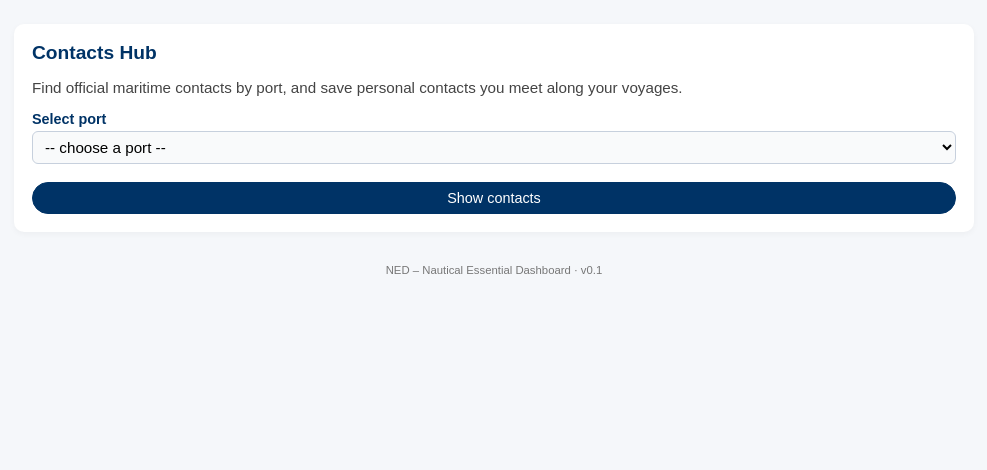
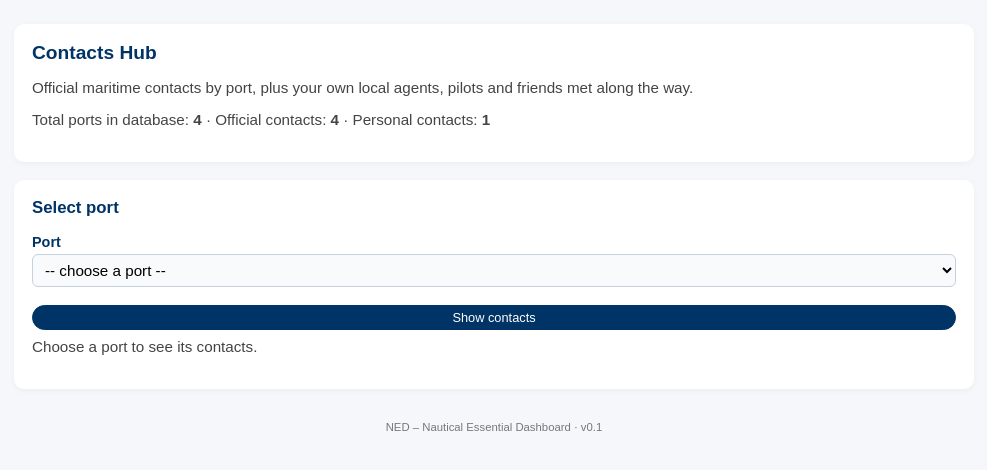
Before and after one commit to NVO01-95/NED-, a Flask app: page /contacts in a window 1280 px wide. Shown: the part 122-592 px from the top of the page, without its empty margins (146-1133 px from the left). Run offline with Flask 3, Linux system fonts and the light colour scheme.

Commit message:
Small steps

```diff
--- a/app.py
+++ b/app.py
@@ -61,6 +61,31 @@ def compute_voyage_stats(voyages):
         "longest_voyage": longest_voyage,
         "top_departures": top_departures,
         "top_destinations": top_destinations,
+    }
+
+def compute_contact_stats_for_port(official_contacts, personal_contacts, port_name):
+    """
+    Calculează statistici simple pentru un port:
+      - număr de contacte oficiale
+      - număr de contacte personale
+      - top roluri/tipuri de contacte (MRCC, Agent, Pilot etc.)
+    """
+    official = [c for c in official_contacts if (c.get("port") or "").strip() == port_name]
+    personal = [p for p in personal_contacts if (p.get("port") or "").strip() == port_name]
+
+    roles = []
+    for c in official + personal:
+        role = (c.get("role") or c.get("type") or "").strip()
+        if role:
+            roles.append(role)
+
+    role_counts = Counter(roles).most_common(3)
+
+    return {
+        "official_count": len(official),
+        "personal_count": len(personal),
+        "total_count": len(official) + len(personal),
+        "top_roles": role_counts,
     }
 
 
@@ -517,7 +542,7 @@ def contacts():
                     "name": person_name,
                     "role": person_role,
                     "phone": person_phone,
-                    "notes": person_notes
+                    "notes": person_notes,
                 }
                 personal_contacts_all.append(new_personal)
                 data["personal_contacts"] = personal_contacts_all
@@ -527,22 +552,29 @@ def contacts():
             return redirect(url_for("contacts", port=port))
 
     # lista de porturi unice pentru dropdown (din contacts + personal_contacts)
-    ports = sorted({c["port"] for c in contacts} | {p["port"] for p in personal_contacts_all})
+    ports = sorted({c.get("port", "") for c in contacts} | {p.get("port", "") for p in personal_contacts_all})
+    ports = [p for p in ports if p]  # scoatem stringuri goale
 
-    # filtrare pentru portul selectat + atașăm indexul real din lista mare
     if selected_port:
-        official_filtered = [c for c in contacts if c.get("port") == selected_port]
+        # filtrare pentru portul selectat + atașăm indexul real din lista mare
+        official_filtered = [c for c in contacts if (c.get("port") or "").strip() == selected_port]
 
         personal_filtered = []
         for idx, p in enumerate(personal_contacts_all):
-            if p.get("port") == selected_port:
-                # copiem dict-ul și îi atașăm indexul pentru delete
+            if (p.get("port") or "").strip() == selected_port:
                 p_with_index = dict(p)
                 p_with_index["idx"] = idx
                 personal_filtered.append(p_with_index)
+
+        port_stats = compute_contact_stats_for_port(contacts, personal_contacts_all, selected_port)
     else:
         official_filtered = []
         personal_filtered = []
+        port_stats = None
+
+    total_official = len(contacts)
+    total_personal = len(personal_contacts_all)
+    total_ports = len(ports)
 
     return render_template(
         "contacts.html",
@@ -550,6 +582,10 @@ def contacts():
         selected_port=selected_port,
         official_contacts=official_filtered,
         personal_contacts=personal_filtered,
+        port_stats=port_stats,
+        total_official=total_official,
+        total_personal=total_personal,
+        total_ports=total_ports,
     )
 
 @app.route("/contacts/personal/delete/<int:index>", methods=["POST"])
--- a/templates/contacts.html
+++ b/templates/contacts.html
@@ -1,164 +1,172 @@
 {% extends "base.html" %}
 
-{% block title %}Contacts Hub · NED{% endblock %}
+{% block title %}Contacts · NED{% endblock %}
 
 {% block content %}
 <section class="ned-card">
     <h2>Contacts Hub</h2>
     <p>
-        Find official maritime contacts by port, and save personal contacts
-        you meet along your voyages.
+        Official maritime contacts by port, plus your own local agents, pilots and friends met along the way.
     </p>
+    <p class="small-hint">
+        Total ports in database: <strong>{{ total_ports }}</strong> ·
+        Official contacts: <strong>{{ total_official }}</strong> ·
+        Personal contacts: <strong>{{ total_personal }}</strong>
+    </p>
+</section>
 
-    <!-- Filter by port -->
+<section class="ned-card">
+    <h3>Select port</h3>
     <form method="get" action="{{ url_for('contacts') }}" class="voyage-form">
         <div class="form-row">
-            <label for="port">Select port</label>
+            <label for="port">Port</label>
             <select id="port" name="port">
                 <option value="">-- choose a port --</option>
-                {% for p in ports %}
-                    <option value="{{ p }}" {% if p == selected_port %}selected{% endif %}>
-                        {{ p }}
+                {% for port in ports %}
+                    <option value="{{ port }}" {% if port == selected_port %}selected{% endif %}>
+                        {{ port }}
                     </option>
                 {% endfor %}
             </select>
         </div>
+        <button type="submit" class="btn btn-small">Show contacts</button>
+    </form>
 
-        <button type="submit" class="btn">Show contacts</button>
-    </form>
+    {% if selected_port %}
+        <p class="small-hint" style="margin-top: 8px;">
+            Showing contacts for <strong>{{ selected_port }}</strong>.
+        </p>
+
+        {% if port_stats %}
+            <div class="contacts-port-summary">
+                <span class="contacts-pill">
+                    Official: {{ port_stats.official_count }}
+                </span>
+                <span class="contacts-pill">
+                    Personal: {{ port_stats.personal_count }}
+                </span>
+                <span class="contacts-pill">
+                    Total: {{ port_stats.total_count }}
+                </span>
+
+                {% if port_stats.top_roles %}
+                    <span class="contacts-pill">
+                        Top roles:
+                        {% for role, count in port_stats.top_roles %}
+                            {{ role }} ({{ count }}){% if not loop.last %}, {% endif %}
+                        {% endfor %}
+                    </span>
+                {% endif %}
+            </div>
+        {% endif %}
+    {% else %}
+        <p class="small-hint" style="margin-top: 8px;">
+            Choose a port to see its contacts.
+        </p>
+    {% endif %}
 </section>
 
 {% if selected_port %}
-<section class="ned-card">
-    <h3>Add personal contact in {{ selected_port }}</h3>
-    <p style="font-size: 0.9rem; color: #555;">
-        Met a pilot, agent or local friend in this port? Save them here as a special contact.
-    </p>
-
-    <form method="post" action="{{ url_for('contacts') }}" class="voyage-form">
-        <input type="hidden" name="form_type" value="personal">
-        <input type="hidden" name="port" value="{{ selected_port }}">
-
-        <div class="form-row">
-            <label for="person_name">Name</label>
-            <input
-                type="text"
-                id="person_name"
-                name="person_name"
-                placeholder="e.g. Mike the agent"
-                required
-            >
-        </div>
-
-        <div class="form-row">
-            <label for="person_role">Role / notes</label>
-            <input
-                type="text"
-                id="person_role"
-                name="person_role"
-                placeholder="Pilot, agent, local contact, tug operator..."
-            >
-        </div>
-
-        <div class="form-row">
-            <label for="person_phone">Phone</label>
-            <input
-                type="text"
-                id="person_phone"
-                name="person_phone"
-                placeholder="+40..., +90..., etc."
-            >
-        </div>
-
-        <div class="form-row">
-            <label for="person_notes">Extra notes</label>
-            <textarea
-                id="person_notes"
-                name="person_notes"
-                rows="2"
-                placeholder="Short description: reliable, speaks English, helped with... "
-            ></textarea>
-        </div>
-
-        <button type="submit" class="btn">Save personal contact</button>
-    </form>
-</section>
-{% endif %}
-
-{% if selected_port and (official_contacts or personal_contacts) %}
-<section class="ned-card">
-    <h3>Contacts for {{ selected_port }}</h3>
+<section class="contacts-columns">
+    <article class="ned-card contacts-column">
+        <h3>Official contacts</h3>
 
         {% if official_contacts %}
-    <h4>Official contacts</h4>
-    <table class="voyage-table">
+            <table class="contacts-table">
                 <thead>
                     <tr>
-                <th>Region</th>
-                <th>Country</th>
-                <th>Category</th>
                         <th>Name</th>
-                <th>Website</th>
+                        <th>Role / Type</th>
+                        <th>Phone / Email</th>
                     </tr>
                 </thead>
                 <tbody>
                     {% for c in official_contacts %}
                     <tr>
-                <td>{{ c.region }}</td>
-                <td>{{ c.country }}</td>
-                <td>{{ c.category }}</td>
                         <td>{{ c.name }}</td>
+                        <td>{{ c.role or c.type }}</td>
                         <td>
-                    {% if c.website %}
-                        <a href="{{ c.website }}" target="_blank">Open</a>
-                    {% else %}
-                        -
+                            {% if c.phone %}
+                                <div>{{ c.phone }}</div>
+                            {% endif %}
+                            {% if c.email %}
+                                <div>{{ c.email }}</div>
                             {% endif %}
                         </td>
                     </tr>
                     {% endfor %}
                 </tbody>
             </table>
+        {% else %}
+            <p class="small-hint">No official contacts stored for this port yet.</p>
         {% endif %}
+    </article>
+
+    <article class="ned-card contacts-column">
+        <h3>Personal contacts for {{ selected_port }}</h3>
 
         {% if personal_contacts %}
-    <h4 style="margin-top: 16px;">Personal contacts (special guests)</h4>
-    <table class="voyage-table">
+            <table class="contacts-table">
                 <thead>
                     <tr>
                         <th>Name</th>
-                <th>Role / notes</th>
+                        <th>Role</th>
                         <th>Phone</th>
-                <th>Extra</th>
-                <th>Actions</th>
+                        <th>Notes</th>
+                        <th></th>
                     </tr>
                 </thead>
                 <tbody>
                     {% for p in personal_contacts %}
                     <tr>
                         <td>{{ p.name }}</td>
-                <td>{{ p.role or '-' }}</td>
-                <td>{{ p.phone or '-' }}</td>
-                <td>{{ p.notes or '-' }}</td>
+                        <td>{{ p.role }}</td>
+                        <td>{{ p.phone }}</td>
+                        <td>{{ p.notes }}</td>
                         <td>
                             <form method="post" action="{{ url_for('delete_personal_contact', index=p.idx) }}">
-                        <button type="submit" class="btn btn-danger btn-small">
-                            Delete
-                        </button>
+                                <button type="submit" class="btn btn-danger btn-small">Delete</button>
                             </form>
                         </td>
                     </tr>
                     {% endfor %}
                 </tbody>
             </table>
+        {% else %}
+            <p class="small-hint">No personal contacts for this port yet.</p>
         {% endif %}
 
-</section>
+        <hr style="margin: 14px 0; border: none; border-top: 1px solid #e0e6f0;">
 
-{% elif selected_port and not (official_contacts or personal_contacts) %}
-<section class="ned-card">
-    <h3>No contacts found for {{ selected_port }}</h3>
-    <p>You can start by adding a personal contact above.</p>
+        <h4>Add personal contact</h4>
+        <form method="post" action="{{ url_for('contacts', port=selected_port) }}" class="voyage-form">
+            <input type="hidden" name="form_type" value="personal">
+
+            <div class="form-row">
+                <label for="person_name">Name</label>
+                <input id="person_name" name="person_name" type="text" required placeholder="Contact name">
+            </div>
+
+            <div class="form-row">
+                <label for="person_role">Role</label>
+                <input id="person_role" name="person_role" type="text" placeholder="Agent, pilot, friend...">
+            </div>
+
+            <div class="form-row">
+                <label for="person_phone">Phone</label>
+                <input id="person_phone" name="person_phone" type="text" placeholder="+40...">
+            </div>
+
+            <div class="form-row">
+                <label for="person_notes">Notes</label>
+                <textarea id="person_notes" name="person_notes" rows="2" placeholder="How you met, when, why they are useful..."></textarea>
+            </div>
+
+            <input type="hidden" name="port" value="{{ selected_port }}">
+
+            <button type="submit" class="btn btn-small">Save personal contact</button>
+        </form>
+    </article>
 </section>
 {% endif %}
 {% endblock %}
```
Also changed, not shown: static/style.css (+42 -0 lines). Lines whose indentation alone changed are shown as unchanged.
